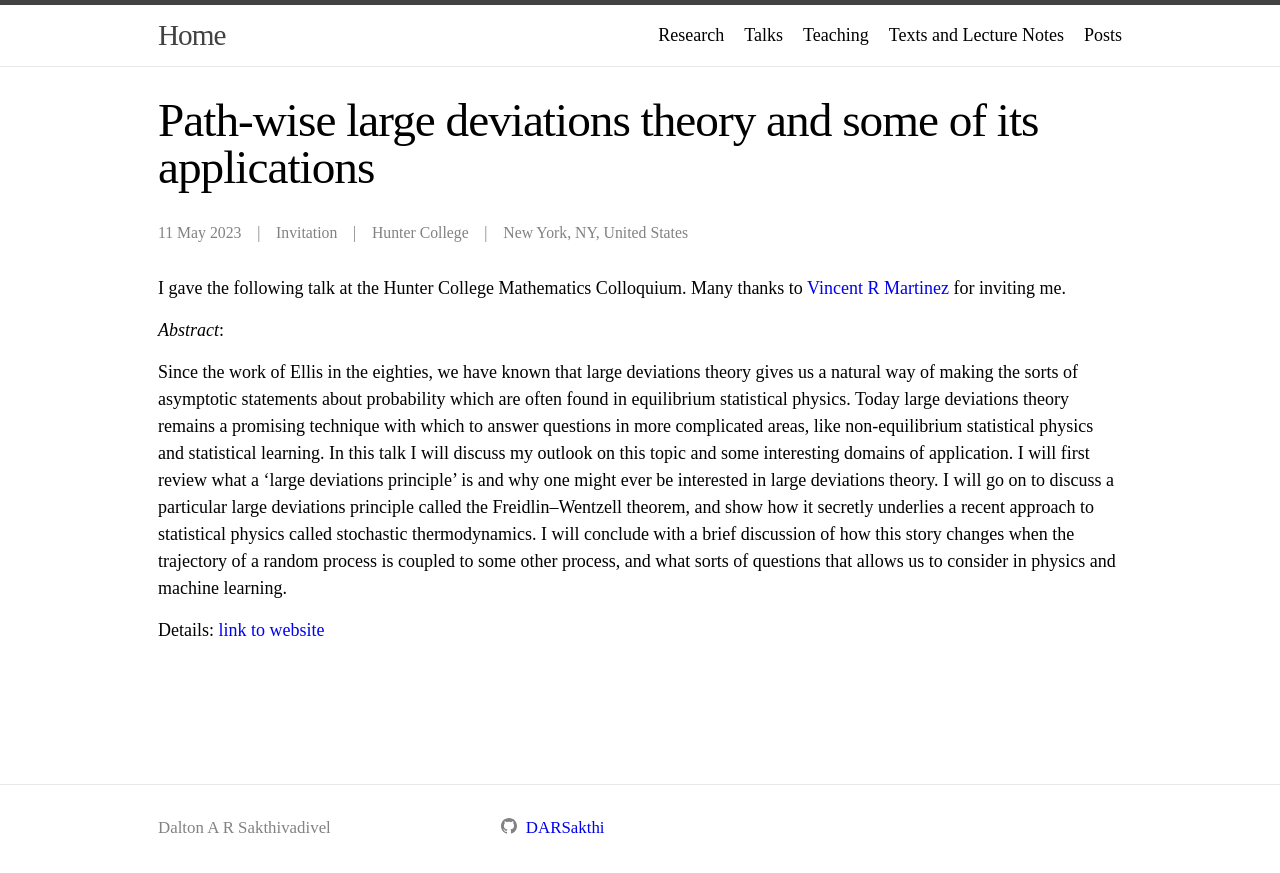
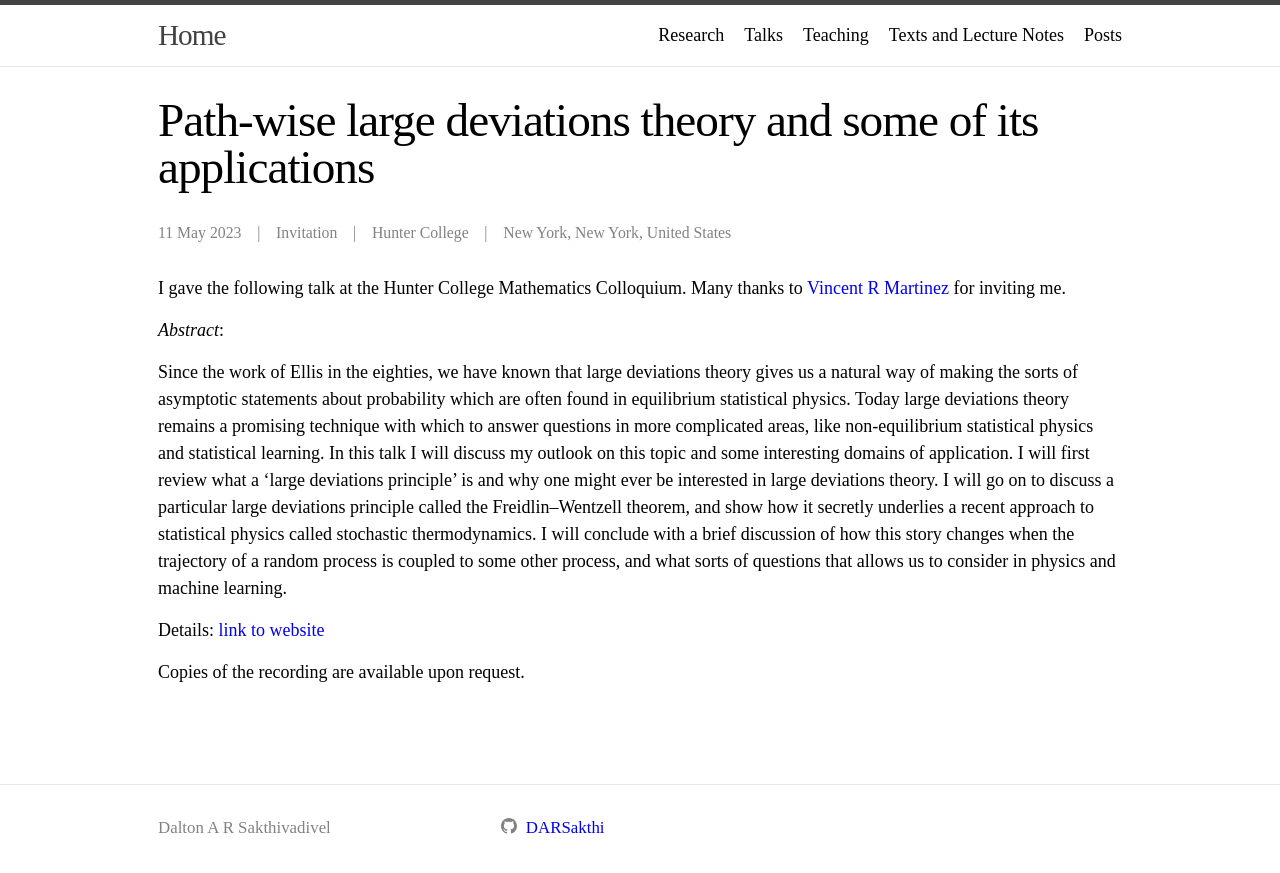
Before and after one commit to DARSakthi/DARSakthi.github.io, a Jekyll site: the page built from _talks/HCMC-23.markdown, in a window 1280 px wide. Shown: the top 873 px of the page. Built offline with Jekyll 4.4.1, drawn with Linux system fonts in a browser that asks for light colours.

Commit message:
Update HCMC-23.markdown

```diff
--- a/_talks/HCMC-23.markdown
+++ b/_talks/HCMC-23.markdown
@@ -5,14 +5,16 @@ type: "Invitation"
 layout: talks
 venue: "Hunter College"
 date: 2023-05-11
-location: "New York, NY, United States"
-published: "false"
+location: "New York, New York, United States"
+published: "true"
 ---
 
-I gave the following talk at the Hunter College Mathematics Colloquium. Many thanks to [Vincent R Martinez](https://scholar.google.ca/citations?user=zml74fIAAAAJ&hl=en) for inviting me.
+I gave the following talk at the Hunter College Mathematics Colloquium. Many thanks to [Vincent R Martinez](https://scholar.google.com/citations?user=zml74fIAAAAJ&hl=en) for inviting me.
 
 _Abstract_:
 
 Since the work of Ellis in the eighties, we have known that large deviations theory gives us a natural way of making the sorts of asymptotic statements about probability which are often found in equilibrium statistical physics. Today large deviations theory remains a promising technique with which to answer questions in more complicated areas, like non-equilibrium statistical physics and statistical learning. In this talk I will discuss my outlook on this topic and some interesting domains of application. I will first review what a 'large deviations principle' is and why one might ever be interested in large deviations theory. I will go on to discuss a particular large deviations principle called the Freidlin--Wentzell theorem, and show how it secretly underlies a recent approach to statistical physics called stochastic thermodynamics. I will conclude with a brief discussion of how this story changes when the trajectory of a random process is coupled to some other process, and what sorts of questions that allows us to consider in physics and machine learning.
 
 Details: [link to website](http://math.hunter.cuny.edu/vmartine/seminar_HCMC.html)
+
+Copies of the recording are available upon request.
```
